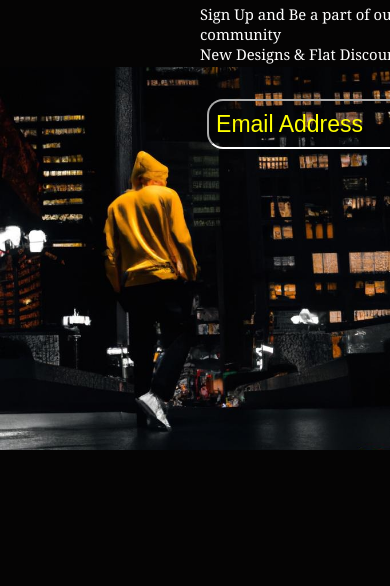
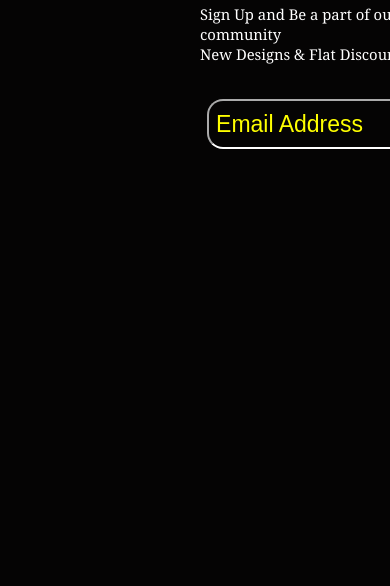
Before and after one commit to V-Pavan-Sastry/hoodies.Inc, a plain HTML site: page index.html in a window 390 px wide. Shown: the part 164-750 px from the top of the page. Drawn offline with Linux system fonts and the light colour scheme.

Commit message:
Update index.html

```diff
--- a/index.html
+++ b/index.html
@@ -11,7 +11,8 @@
 
                 overflow-x:hidden;
                 background-position:center;
-                background-size:contain;
+                background-image:none;
+                background-color:black;
             }
 
         }
```
